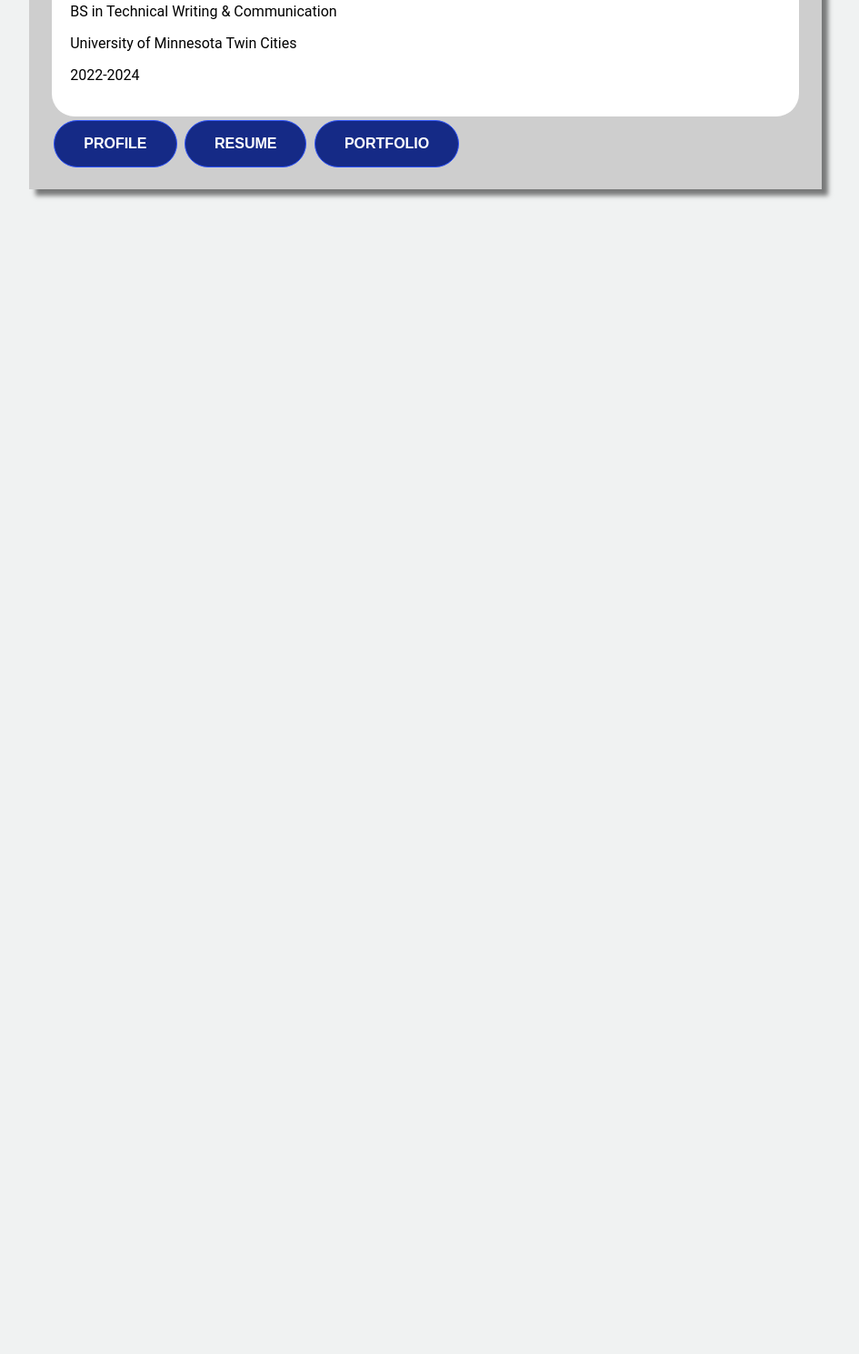
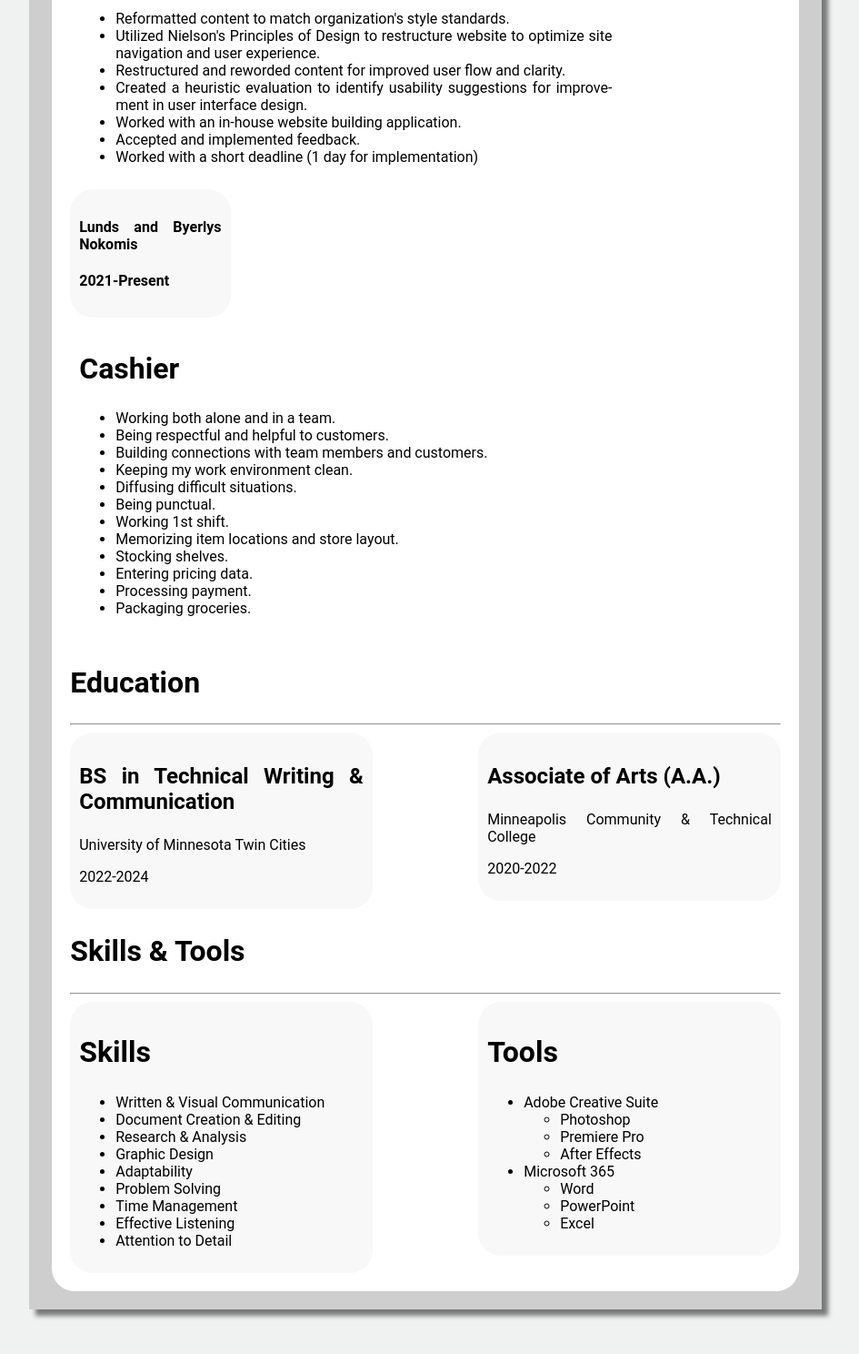
Before and after one commit to mead02/mead02.github.io, a plain HTML site: page resume.html in a window 1280 px wide. Shown: the part 1148-2636 px from the top of the page at 91% size, without its empty margins (172-1117 px from the left). Before the commit the page ends 1421 px from the top, so only its background shows below. Drawn offline with Linux system fonts and the light colour scheme; a web font is replaced by a local one.

Commit message:
Add files via upload

```diff
--- a/resume.html
+++ b/resume.html
@@ -3,6 +3,7 @@
 <meta name="viewport" content="width=device-width, initial-scale=1">
 <meta name="theme-color" content="#000000">
 <meta name="mobile-web-app-capable" content="yes">
+<script src="https://platform.linkedin.com/badges/js/profile.js" async defer type="text/javascript"></script>
 
 <meta name="description" content="FOLIO">
 <title>NIK</title>
@@ -24,10 +25,26 @@
             <h1><hr>RESUME<hr></h1>
 
             <div>
-                <a href="index.html"><button class="button">Download Resume (PDF)</button></a>
+                <a href="resume_files/NikolasMeadResume.pdf"><button class="button">Download Resume (PDF)</button></a>
             </div>
 
             <div class="white">
+
+
+                <h2>Profile</h2>
+                <hr>
+                <div class="row">
+                    <div class="column left2" style="float: left;">
+                        <div class="badge-base LI-profile-badge" data-locale="en_US" data-size="large" data-theme="light" data-type="HORIZONTAL" data-vanity="nikolas-mead-4628822b2" data-version="v1" style="padding: 10px;">
+                            <a class="badge-base__link LI-simple-link" href="https://www.linkedin.com/in/nikolas-mead-4628822b2?trk=profile-badge"></a>
+                        </div>
+                    </div>
+                    <div class="column split" style="float: right; width: 65%;">
+                        <h2>NIKOLAS MEAD</h2>
+                        <h3>Technical Writer</h3>
+                        <p>I discovered my love of Technical Writing in high school, and I value creating work that can reach its intended audience in a clear and concise way. I also enjoy creating visual representations of my writing, and have proficiency in multiple writing and design programs, such as the Adobe Creative Suite and Microsoft 365. I am always excited to learn more about field of Technical Writing and other subjects related to it.</p>
+                    </div>
+                </div>
 
                 <h2>Work Experience</h2>
                 <hr>
@@ -40,12 +57,12 @@
                     <div class="column right" >
                             <h2>Freelance Website Design</h2>
                         <ul>
-                            <li>Reformatted content to match organization's style standards</li>
-                            <li>Utilized Nielson's Principles of Design to restructure website to optimize site navigation and user experience</li>
-                            <li>Restructured and reworded content for improved user flow and clarity</li>
+                            <li>Reformatted content to match organization's style standards.</li>
+                            <li>Utilized Nielson's Principles of Design to restructure website to optimize site navigation and user experience.</li>
+                            <li>Restructured and reworded content for improved user flow and clarity.</li>
                             <li>Created a heuristic evaluation to identify usability suggestions for improvement in user interface design.</li>
-                            <li>Worked with an in-house website building application</li>
-                            <li>Accepted and implemented feedback</li>
+                            <li>Worked with an in-house website building application.</li>
+                            <li>Accepted and implemented feedback.</li>
                             <li>Worked with a short deadline (1 day for implementation)</li>
                         </ul>
                     </div>
@@ -59,13 +76,18 @@
                     <div class="column right">
                             <h2>Cashier</h2>
                         <ul>
-                            <li>Reformatted content to match organization's style standards</li>
-                            <li>Utilized Nielson's Principles of Design to restructure website to optimize site navigation and user experience</li>
-                            <li>Restructured and reworded content for improved user flow and clarity</li>
-                            <li>Created a heuristic evaluation to identify usability suggestions for improvement in user interface design.</li>
-                            <li>Worked with an in-house website building application</li>
-                            <li>Accepted and implemented feedback</li>
-                            <li>Worked with a short deadline (1 day for implementation)</li>
+                            <li>Working both alone and in a team.</li>
+                            <li>Being respectful and helpful to customers.</li>
+                            <li>Building connections with team members and customers.</li>
+                            <li>Keeping my work environment clean.</li>
+                            <li>Diffusing difficult situations.</li>
+                            <li>Being punctual.</li>
+                            <li>Working 1st shift.</li>
+                            <li>Memorizing item locations and store layout.</li>
+                            <li>Stocking shelves.</li>
+                            <li>Entering pricing data.</li>
+                            <li>Processing payment.</li>
+                            <li>Packaging groceries.</li>
                         </ul>
                     </div>
                 </div>
@@ -73,22 +95,57 @@
 
                 <h2>Education</h2>
                 <hr>
+                <div class="row">
+                    <div class="column split">
+                        <h3>BS in Technical Writing & Communication</h3>
+                        <p>University of Minnesota Twin Cities</p>
+                        <p>2022-2024</p>
+                    </div>
+                    <div class="column split" style="float: right;">
+                        <h3>Associate of Arts (A.A.)</h3>
+                        <p>Minneapolis Community & Technical College</p>
+                        <p>2020-2022</p>
+                    </div>
+                </div>
 
-                <div>
-                    <p>BS in Technical Writing & Communication</p>
-                    <p>University of Minnesota Twin Cities</p>
-                    <p>2022-2024</p>
+                <h2>Skills & Tools</h2>
+                <hr>
+
+                <div class="row">
+                    <div class="column split">
+                        <h2>Skills</h2>
+                        <ul>
+                            <li>Written & Visual Communication</li>
+                            <li>Document Creation & Editing</li>
+                            <li>Research & Analysis</li>
+                            <li>Graphic Design</li>
+                            <li>Adaptability</li>
+                            <li>Problem Solving</li>
+                            <li>Time Management</li>
+                            <li>Effective Listening</li>
+                            <li>Attention to Detail</li>
+                        </ul>
+                    </div>
+                    <div class="column split" style="float: right;">
+                        <h2>Tools</h2>
+                        <ul>
+                            <li>Adobe Creative Suite</li>
+                                <ul>
+                                    <li>Photoshop</li>
+                                    <li>Premiere Pro</li>
+                                    <li>After Effects</li>
+                                </ul>
+                            <li>Microsoft 365</li>
+                                <ul>
+                                    <li>Word</li>
+                                    <li>PowerPoint</li>
+                                    <li>Excel</li>
+                                </ul>
+                        </ul>
+                    </div>
                 </div>
 
             </div>
-
-            <div>
-                <a href="index.html"><button class="button">Profile</button></a>
-                <a href="resume.html"><button class="button">Resume</button></a>
-                <a href="portfolio.html"><button class="button">Portfolio</button></a>
-            </div>
-
-
 
         </div>
 
--- a/styles.css
+++ b/styles.css
@@ -69,7 +69,6 @@ img {
     overflow: auto;
     box-sizing: border-box;
     padding: 8px 2%;
-    border-radius: 50%;
 }
 
 body{
@@ -132,11 +131,16 @@ h4{
 
 .column{
     float: left;
+    padding: 10px;
 }
 
 .left{
-    width: 25%;
+    width: 20%;
     background-color: #F8F8F8;
+}
+
+.left2{
+    width: 20%;
 }
 
 .right{
@@ -144,7 +148,13 @@ h4{
 }
 
 .half{
-    width: 50%
+    width: 50%;
+}
+
+.split{
+    width: 40%;
+    border-radius: 25px;
+    background-color: #F8F8F8;
 }
 
 .row:after{
```
Also changed, not shown: index.html (+7 -1 lines), portfolio.html (added, +107 -0 lines), portfolio_files/4chan_thumb.png (added), portfolio_files/NikolasMeadLOVENOXGuide.jpg (added), portfolio_files/grocery_thumb.png (added), portfolio_files/lovenox_thumb.png (added), 3 other files.
